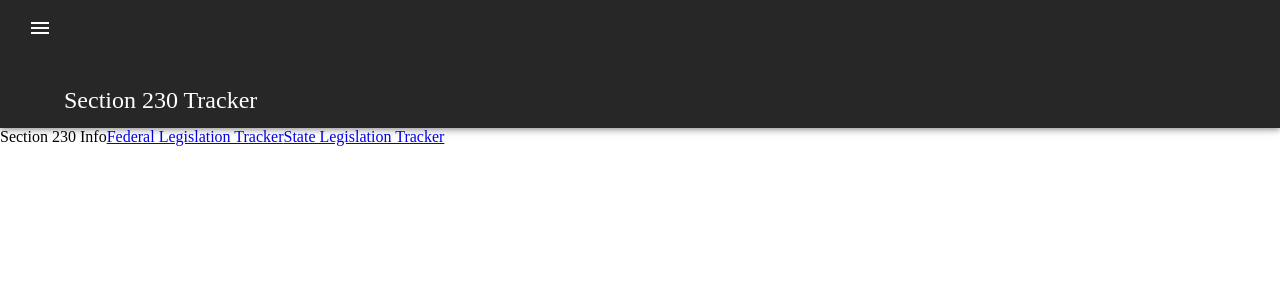
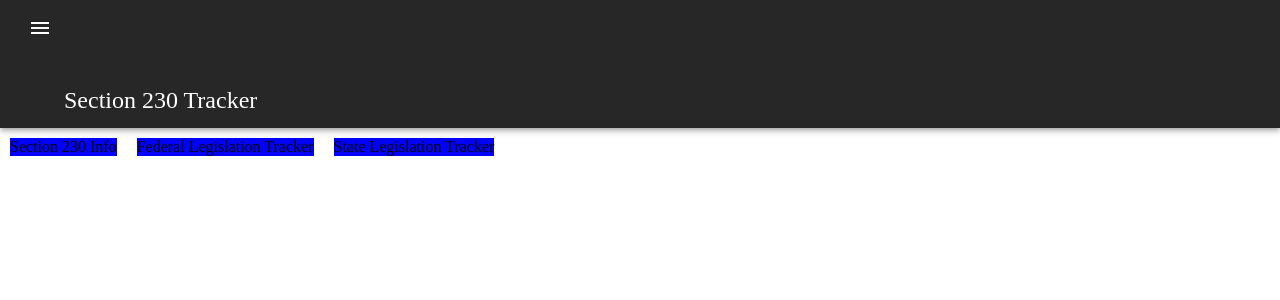
Before and after one commit to SteveWonderbelt/230-tracker, a Vue app: page / in a window 1280 px wide. Shown: the top 300 px of the page. Built offline with nearby package versions, Linux system fonts and the light colour scheme.

Commit message:
finally figured out router link button styling

```diff
--- a/src/views/Home.vue
+++ b/src/views/Home.vue
@@ -5,18 +5,19 @@
       <v-toolbar-title>Section 230 Tracker</v-toolbar-title>
       <v-spacer></v-spacer>
     </v-toolbar>
-
-    <router-link tag="button" :to="{ name: 'SectionInfo' }"
+    <div>
+      <router-link :to="{ name: 'SectionInfo' }" tag="button" id="buttons"
         >Section 230 Info</router-link
       >
 
-    <router-link :to="{ name: 'FedLeg' }"
+      <router-link :to="{ name: 'FedLeg' }" tag="button" id="buttons"
         >Federal Legislation Tracker</router-link
       >
 
-    <router-link :to="{ name: 'StateLeg' }"
+      <router-link :to="{ name: 'StateLeg' }" tag="button" id="buttons"
         >State Legislation Tracker</router-link
       >
+    </div>
   </div>
 </template>
 
@@ -25,6 +26,12 @@ export default {
   name: "Home",
 
   data: () => ({}),
-  components: {}
+  components: {},
 };
 </script>
+<style scoped>
+#buttons{
+  background-color: blue;
+  margin: 10px;
+}
+</style>
```
Also changed, not shown: src/components/NavButton.vue (+1 -8 lines). Lines whose indentation alone changed are shown as unchanged.
